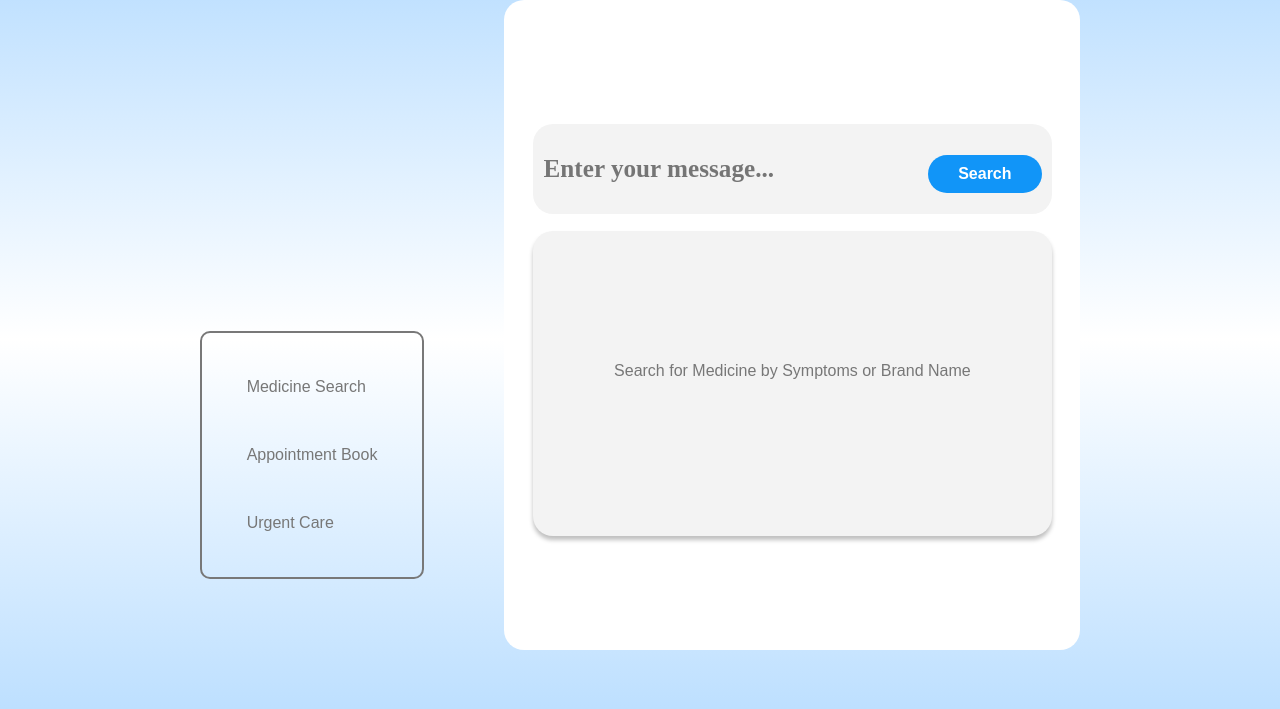
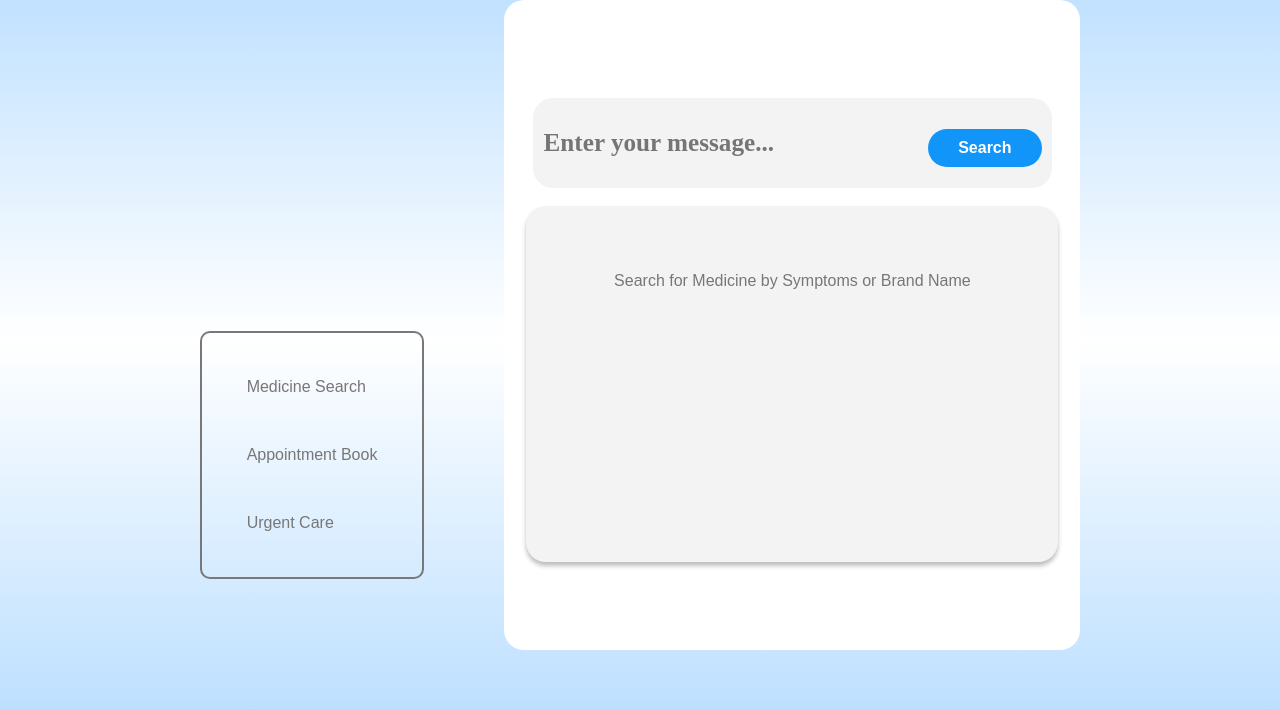
Before and after one commit to Ronin-04/Vaydicure_v2.0, a Django app: page /medicine/ in a window 1280 px wide. Shown: the part 61-770 px from the top of the page. Run offline with Django 5.2, Linux system fonts and the light colour scheme.

Commit message:
medicinepage functional

```diff
--- a/vaydicure_app/templates/Medicine.html
+++ b/vaydicure_app/templates/Medicine.html
@@ -181,11 +181,13 @@
       }
 
       .data_container {
-        padding-top: 20%;
+        {% comment %} padding-top: 20%; {% endcomment %}
+        padding: 50px;
         text-align: center;
         margin-top: 3%;
-        width: 90%;
-        height: 190px;
+        width: 75%;
+        height: 40%
+        ;
         flex-shrink: 0;
         border-radius: 20px;
         background: #f3f3f3;
@@ -242,15 +244,80 @@
             <input
               class="input_box"
               type="text"
+              id="medicineSearchInput"
               placeholder="Enter your message..."
             />
-            <button class="submit_btn">Search</button>
+            <button onclick="searchMedicine()" class="submit_btn">Search</button>
           </div>
-          <div class="data_container">
+          <div id="searchResults" class="data_container">
             <p>Search for Medicine by Symptoms or Brand Name</p>
           </div>
         </div>
       </div>
     </div>
+    <script>
+       function searchMedicine() {
+            alert('Searching for medicine...');
+        }
+        document.getElementById('medicineSearchInput').addEventListener('keydown', function (event) {
+            if (event.key === 'Enter') {
+                searchMedicine(); // Call the search function
+            }
+        });
+      function searchMedicine() {
+        const query = document.getElementById('medicineSearchInput').value.trim();
+        const resultsDiv = document.getElementById('searchResults');
+
+        if (!query) {
+            resultsDiv.innerHTML = "<p style='color:red;'>Please enter a medicine name.</p>";
+            return;
+        }
+
+        // OpenFDA API URL
+        const apiUrl = `https://api.fda.gov/drug/label.json?search=openfda.brand_name:${query}`;
+
+        // Clear previous results
+        resultsDiv.innerHTML = "<p>Searching...</p>";
+
+        // Fetch data from OpenFDA API
+        fetch(apiUrl)
+            .then(response => {
+                if (!response.ok) {
+                    throw new Error("No data found.");
+                }
+                return response.json();
+            })
+            .then(data => {
+                if (data.results && data.results.length > 0) {
+                    const result = data.results[0];
+                    const generic_name = result.openfda.generic_name ? result.openfda.generic_name[0] : "Unknown";
+                    const substance_name = result.openfda.substance_name ? result.openfda.substance_name[0] : "Unknown";
+                    const brandName = result.openfda.brand_name ? result.openfda.brand_name[0] : "Unknown";
+                    const manufacturer = result.openfda.manufacturer_name ? result.openfda.manufacturer_name[0] : "Unknown";
+                    const product_type = result.openfda.product_type ? result.openfda.product_type[0] : "Unknown";
+
+
+
+                    resultsDiv.innerHTML = `
+                        <p><strong>Brand Name:</strong> ${brandName}</p>
+                        <p><strong>Manufacturer:</strong> ${manufacturer}</p>
+                        <p><strong>Substance Name:</strong> ${substance_name}</p>
+                        <p><strong>Product Type:</strong> ${product_type}</p>
+                        <p><strong>Generic Name:</strong> ${generic_name}</p>
+
+                        {% comment %} <p>For more information, visit:</p>
+                        <a href="https://open.fda.gov/apis/drug/label/" target="_blank">OpenFDA Page</a> {% endcomment %}
+                    `;
+                }else {
+                    // When no results are found
+                    resultsDiv.innerHTML = "<p style='color:blue;'>Medicine not found. Please try another name.</p>";
+                }
+            })
+            .catch(error => {
+                console.error(error);
+                resultsDiv.innerHTML = "<p style='color:red;'>Medicine not found. Please try another name.</p>";
+            });
+    }
+    </script>
   </body>
 </html>
```
